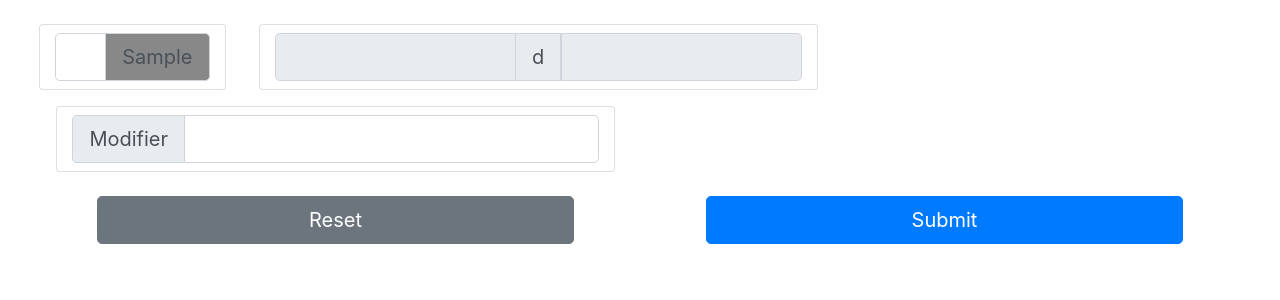
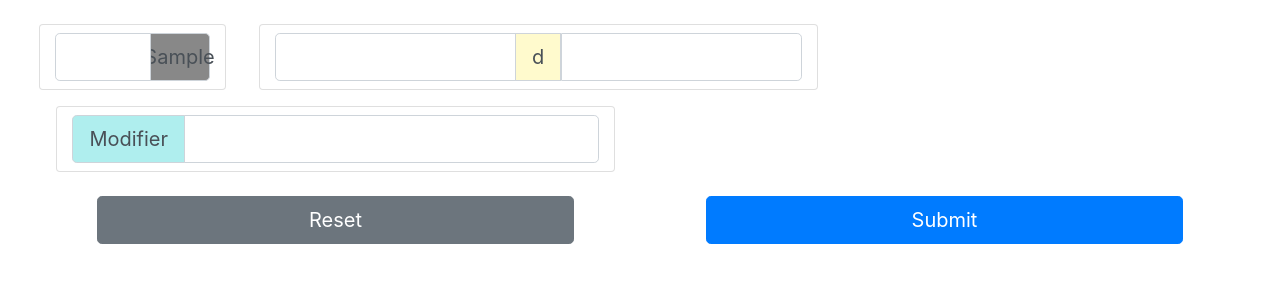
Before and after one commit to callumfrance/dice-roller, a Python web app: template dice-roller/templates/dice_build.html in a window 1280 px wide. Shown: the top 300 px of the page. Run offline with Jinja, Linux system fonts and the light colour scheme; the template is opened without the code that fills it: most values are stand-ins (such as "Sample title", 1, 10 or a date in 2020); some libraries are stand-ins or nearby versions.

Commit message:
custom dice functionality added; nicer build append text formatting

```diff
--- a/dice-roller/templates/dice_build.html
+++ b/dice-roller/templates/dice_build.html
@@ -10,7 +10,7 @@
 	</style>
 </head>
 <body>
-	<div class="container-fluid">
+	<div class="container-fluid" style="max-width: 1600px;">
 		<form method="POST">
 		<div class="row m-3">
 
@@ -23,8 +23,8 @@
 							<div class="card row">
 								<div class="input-group input-group-lg col-12">
 									<input id="{{ dice_type }}-input" name="{{ dice_type }}" class="form-control my-2" type="number">
-									<div class="input-group-append my-2" onClick="addRollerFlask(document.getElementById('{{ dice_type }}-input'));">
-										<span class="input-group-text" style="background:{{ dice_colour }};">{{ dice_type }}</span>
+									<div class="input-group-append my-2 d-flex" onClick="addRollerFlask(document.getElementById('{{ dice_type }}-input'));">
+										<span class="input-group-text m-0 p-0 justify-content-center" style="background:{{ dice_colour }}; width: 3em;">{{ dice_type }}</span>
 									</div>
 								</div>
 							</div>
@@ -38,9 +38,9 @@
 					<div class="col-11 mx-auto">
 						<div class="card row">
 							<div class="input-group input-group-lg col-12">
-								<input class="form-control my-2" type="number" disabled>
-								<div class="input-group-append my-2"><span class="input-group-text">d</span></div>
-								<input class="form-control my-2" type="number" disabled>
+								<input id="dX-input" name="dX" class="form-control my-2" type="number">
+								<div class="input-group-append my-2"><span class="input-group-text" style="background:LemonChiffon;">d</span></div>
+								<input id="dX-X" name="dXX" class="form-control my-2" type="number" min="1">
 							</div>
 							<!-- div class="input-group input-group-lg col-12">
 								<div onClick="document.getElementById('{{ dice_type }}-input').value = '';" class="btn btn-secondary mb-2 col-12">Reset</div>
@@ -55,7 +55,7 @@
 					<div class="col-11 mx-auto">
 						<div class="card row">
 							<div class="input-group input-group-lg col-12">
-								<div class="input-group-prepend my-2"><span class="input-group-text">Modifier</span></div>
+								<div class="input-group-prepend my-2"><span class="input-group-text" style="background:PaleTurquoise;">Modifier</span></div>
 								<input id="modifier-input" name="m" class="form-control my-2" type="number">
 							</div>
 						</div>
```
Also changed, not shown: dice-roller/__init__.py (+9 -0 lines).
